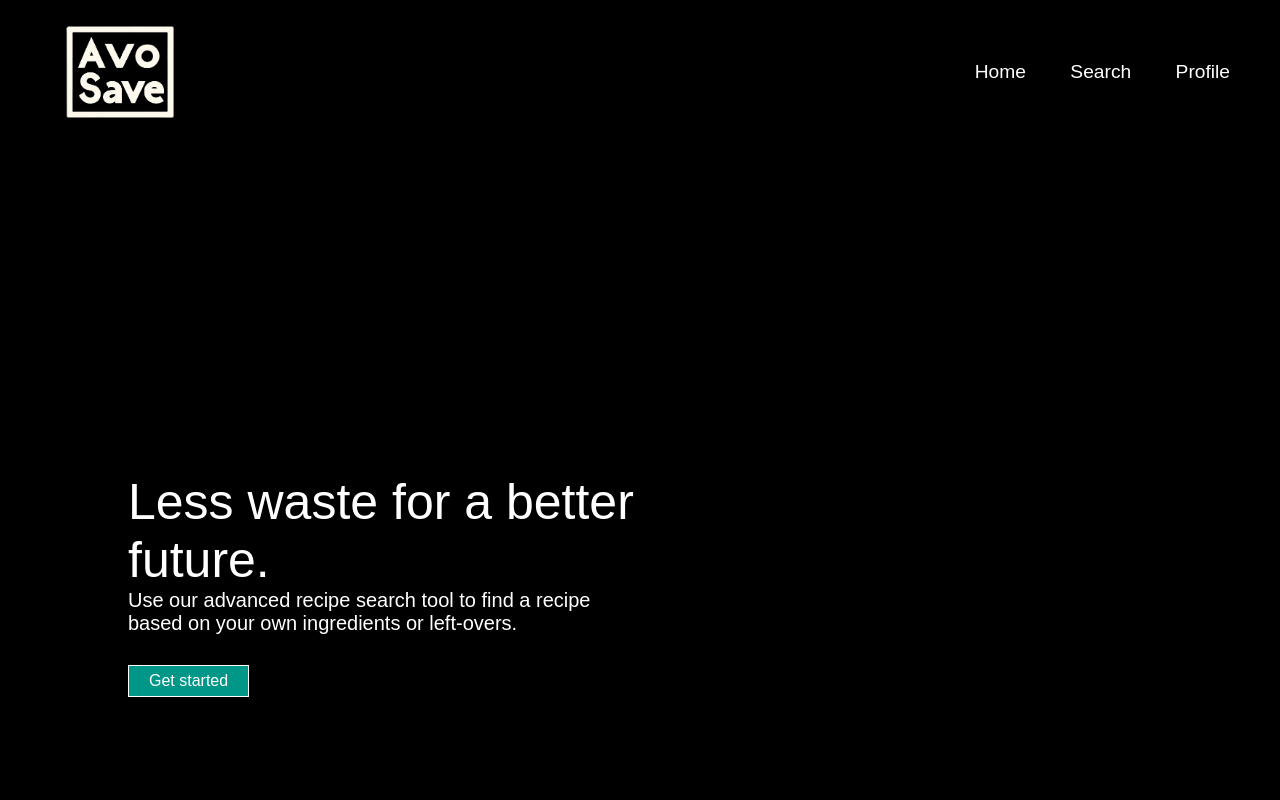
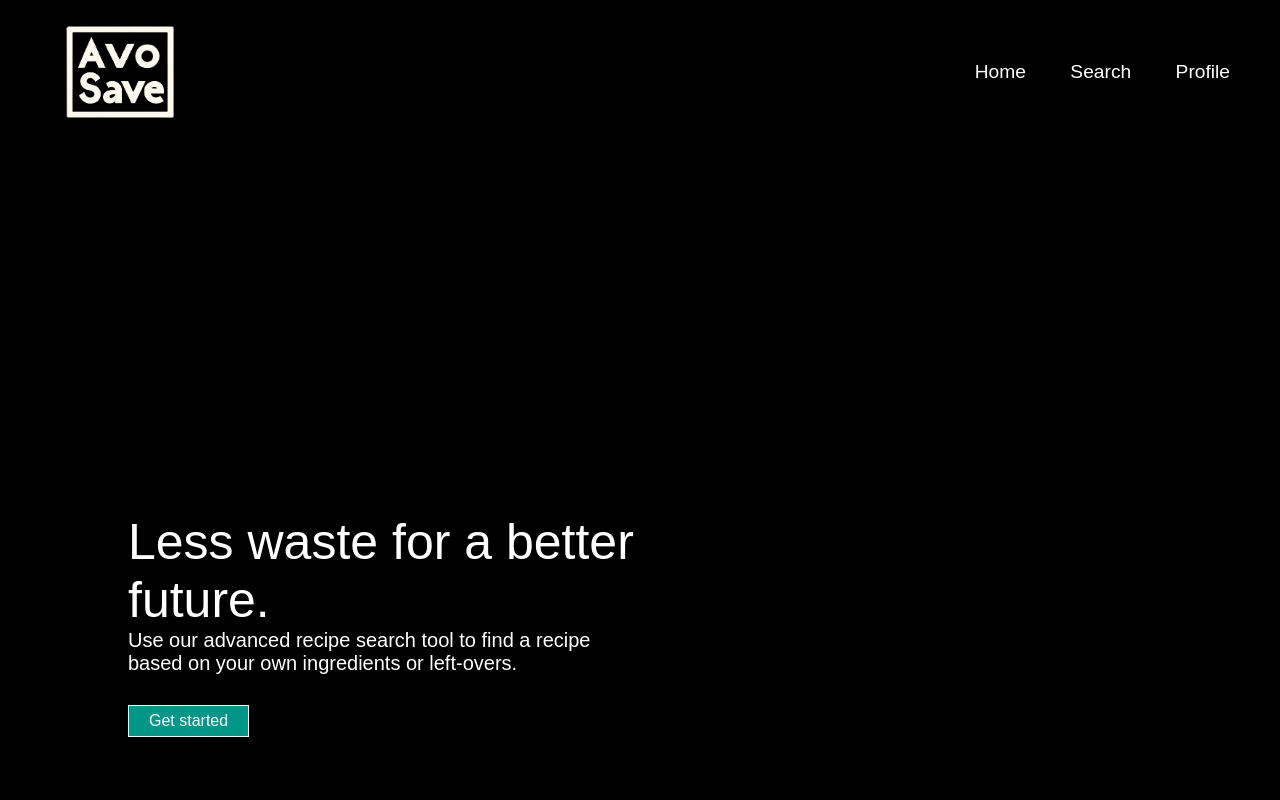
Before and after one commit to B-Vukajlovic/AvoSave-2023, a PHP site: page / in a window 1280 px wide. Run offline with PHP 8.4, Linux system fonts and the light colour scheme.

Commit message:
Version 5

```diff
--- a/style.css
+++ b/style.css
@@ -59,7 +59,7 @@
 .content {
     position: absolute;
     width: 40%;
-    top: 75%;
+    top: 80%;
     left: 30%;
     transform: translate(-50%, -50%);
     text-align: left;
```
Also changed, not shown: VIdeos/tuxpi.com.1704983921.jpg (deleted).
